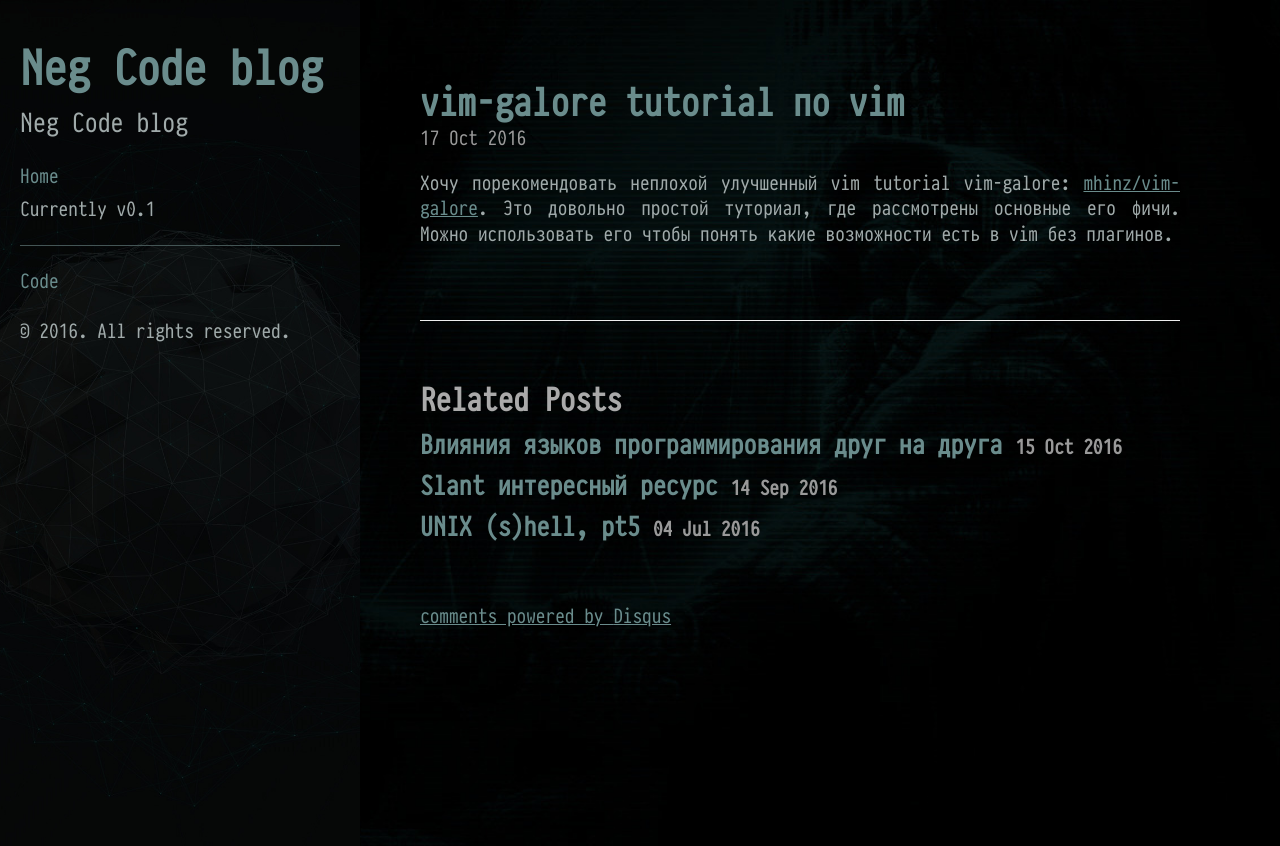
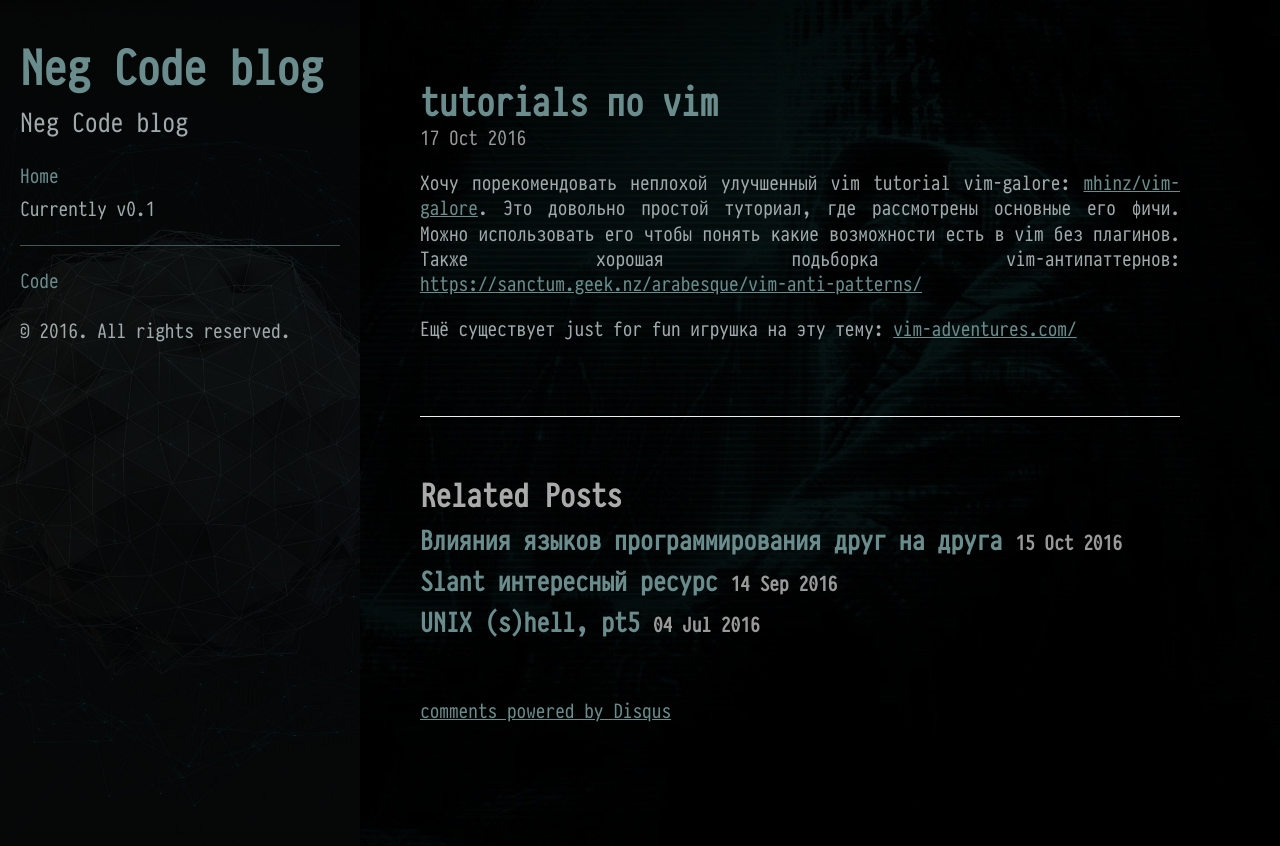
Before and after one commit to neg-serg/neg-serg.github.io, a Jekyll site: the page built from _posts/2016-10-17-vim-galore.md, in a window 1280 px wide. Shown: the top 846 px of the page. Built offline with Jekyll 4.4.1, drawn with Linux system fonts in a browser that asks for light colours; comment, search, counter and statistics services are not loaded.

Commit message:
vim-galore update

```diff
--- a/_posts/2016-10-17-vim-galore.md
+++ b/_posts/2016-10-17-vim-galore.md
@@ -1,6 +1,6 @@
 ---
 layout: post
-title: vim-galore tutorial по vim
+title: tutorials по vim
 categories: personal
 tags:
   - links
@@ -14,4 +14,7 @@ published: true
 <a href="https://github.com/mhinz/vim-galore">mhinz/vim-galore</a>.
 Это довольно простой туториал, где рассмотрены основные его фичи.
 Можно использовать его чтобы понять какие возможности есть в vim
-без плагинов.
+без плагинов. Также хорошая подьборка vim-антипаттернов:
+<a href="https://sanctum.geek.nz/arabesque/vim-anti-patterns/">https://sanctum.geek.nz/arabesque/vim-anti-patterns/</a>
+
+Ещё существует just for fun игрушка на эту тему: <a href="http://vim-adventures.com/">vim-adventures.com/</a>
```
